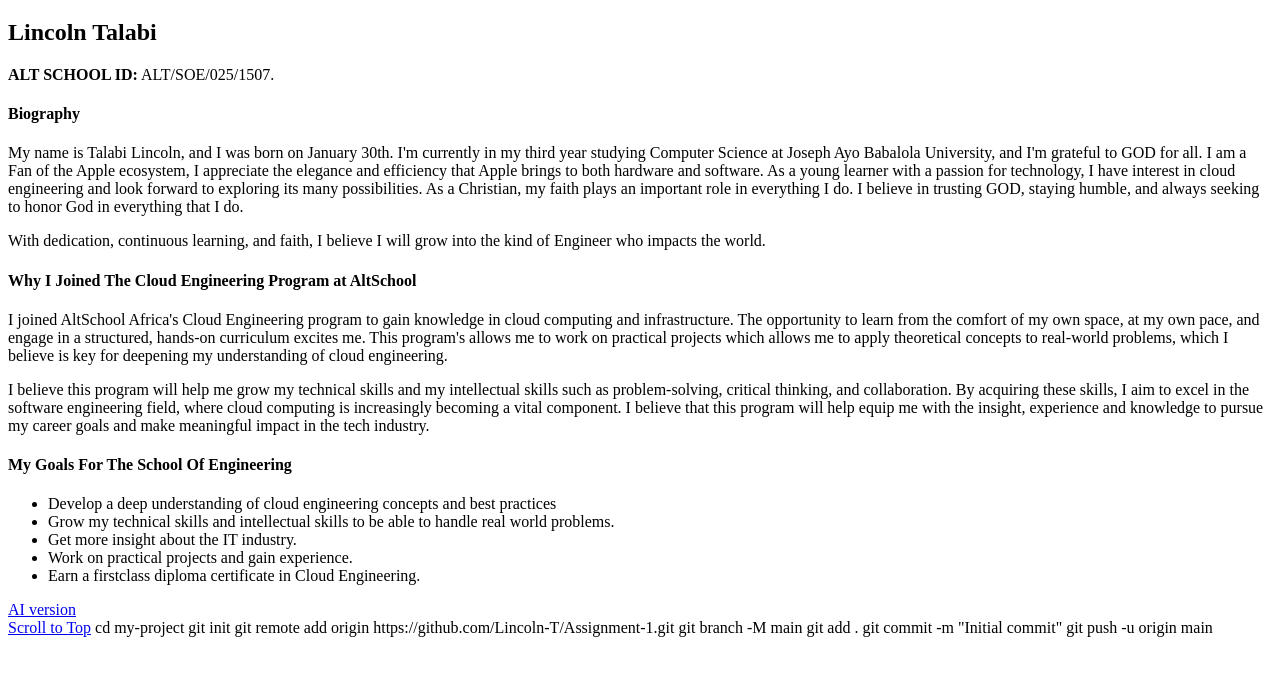
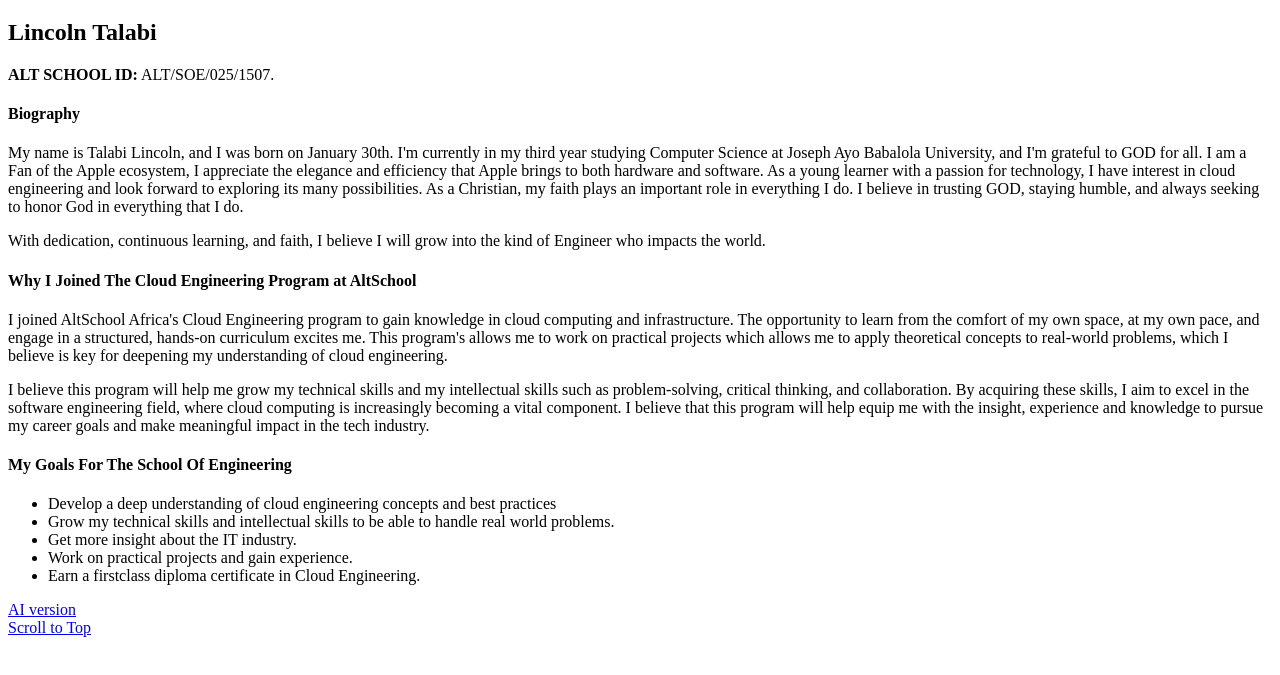
Before and after one commit to Lincoln-T/Assignment-1, a plain HTML site: page index.html in a window 1280 px wide. Shown: the part 61-736 px from the top of the page. Drawn offline with Linux system fonts and the light colour scheme.

Commit message:
Add index.html

```diff
--- a/index.html
+++ b/index.html
@@ -38,10 +38,3 @@
     <a href="#top">Scroll to Top</a>
 </body>
 </html>
-cd my-project
-git init
-git remote add origin https://github.com/Lincoln-T/Assignment-1.git
-git branch -M main
-git add .
-git commit -m "Initial commit"
-git push -u origin main
```
